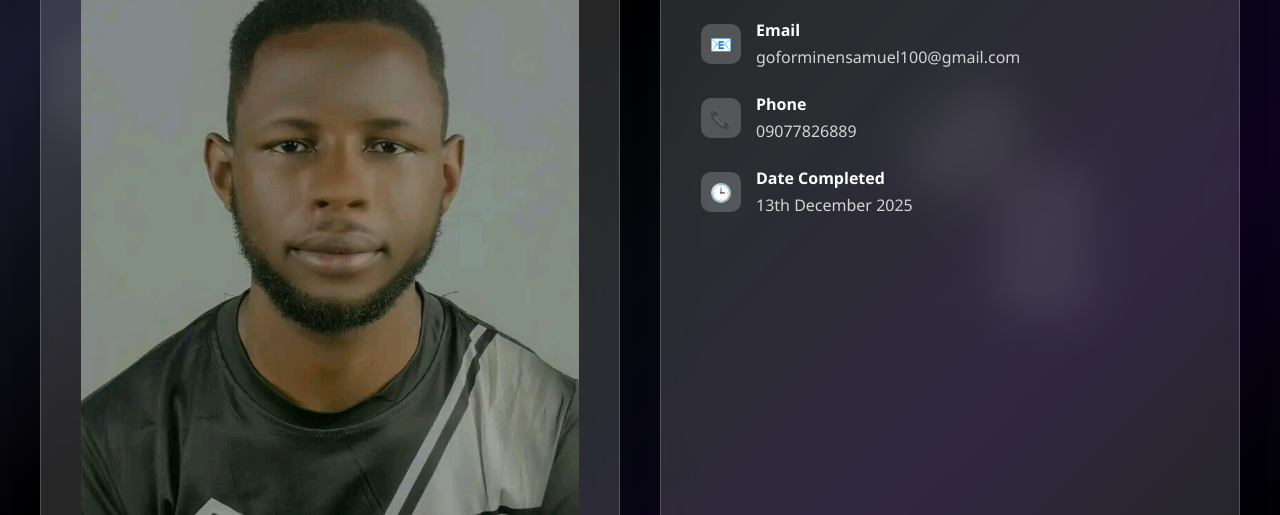
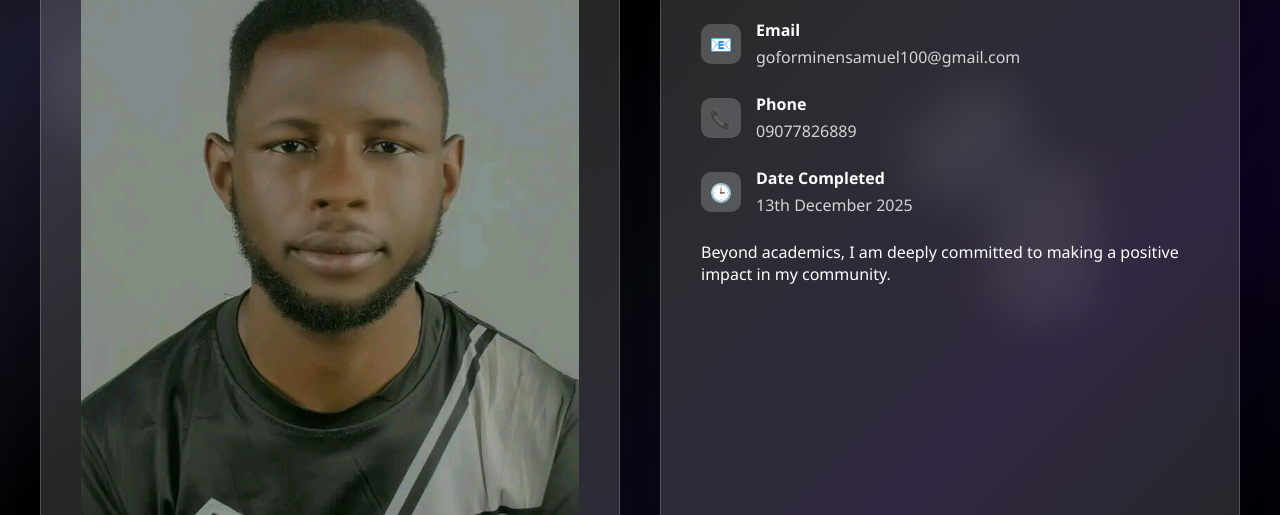
Before and after one commit to mykemagix/Mykemagixstudio, a plain HTML site: page minen.html in a window 1280 px wide. Shown: the part 285-800 px from the top of the page. Drawn offline with Linux system fonts and the light colour scheme.

Commit message:
Clean up minen.html and add community commitment
Removed commented-out form elements and added a commitment statement.

```diff
--- a/minen.html
+++ b/minen.html
@@ -44,26 +44,6 @@
                 <section class="contact-grid">
                     <div class="contact-form glass">
                         <img src="images/minem.jpg" style="width:100%;border-radius:15px" alt="">
-                        <!-- <h2>Get In Touch</h2>
-                        <form>
-                            <div class="form-group">
-                                <label for="name">Full Name</label>
-                                <input type="text" id="name" name="name" placeholder="Enter your full name" required>
-                            </div>
-                            <div class="form-group">
-                                <label for="email">Email Address</label>
-                                <input type="email" id="email" name="email" placeholder="Enter your email" required>
-                            </div>
-                            <div class="form-group">
-                                <label for="subject">Subject</label>
-                                <input type="text" id="subject" name="subject" placeholder="What's this about?">
-                            </div>
-                            <div class="form-group">
-                                <label for="message">Message</label>
-                                <textarea id="message" name="message" placeholder="Tell us about your project..." required></textarea>
-                            </div>
-                            <button type="submit" class="cta-button">Send Message</button>
-                        </form> -->
                     </div>
 
                     <div class="contact-info glass">
@@ -84,9 +64,6 @@
                                 <p>09077826889</p>
                             </div>
                         </div>
-
-
-
                         <div class="contact-item">
                             <div class="contact-item-icon">🕒</div>
                             <div class="contact-item-text">
@@ -94,6 +71,7 @@
                                 <p>13th December 2025</p>
                             </div>
                         </div>
+                        <div><p>Beyond academics, I am deeply committed to making a positive impact in my community.</p></p></div>
                     </div>
                 </section>
             </div>
```
